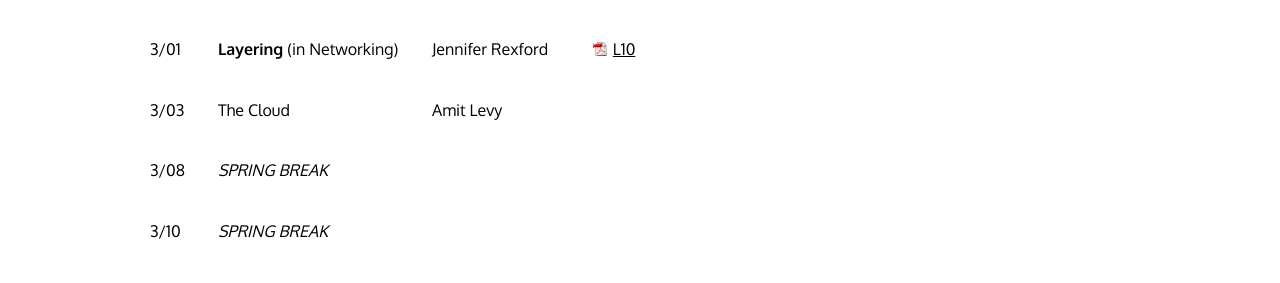
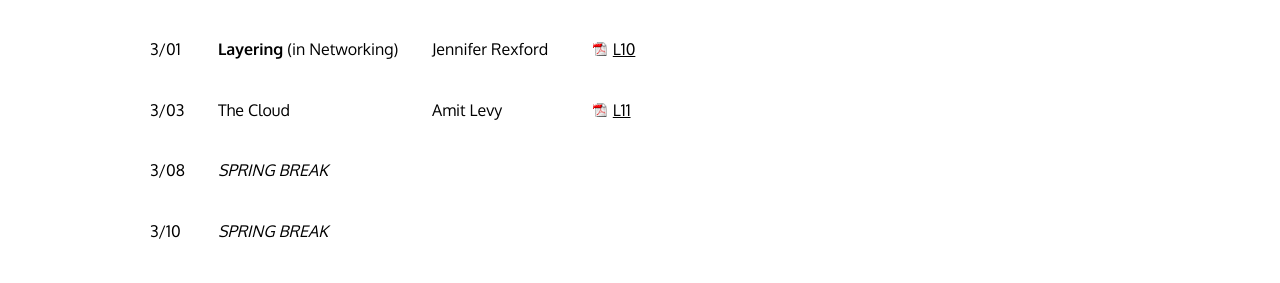
Before and after one commit to cos316/cos316-web, a Jekyll site: the page built from lectures.md, in a window 1280 px wide and 900 px high, scrolled down 703 px. Shown: the part 160-443 px from the top of the window. Built offline with Jekyll 4.4.1, drawn with Linux system fonts in a browser that asks for light colours; nearby versions of some CDN libraries.

Commit message:
cloud lecture

```diff
--- a/lectures.md
+++ b/lectures.md
@@ -18,7 +18,7 @@ Lectures meet on Tuesday and Thursday 10:00-10:50am
 | 2/22  | Web Caching      | Jennifer Rexford |[L09](/lectures/L09-cdn-caching.pdf)  | | |
 | 2/24  | NetCache (Research)   | Jennifer Rexford |[L10](/lectures/L10-NetCache.pdf)   | | [NetCache: Balancing Key-Value Stores with Fast In-Network Caching](/readings/netcache.pdf) |
 | 3/01 | **Layering** (in Networking)  | Jennifer Rexford |[L10](/lectures/L11-layering-networking.pdf)   | | |
-| 3/03 | The Cloud  | Amit Levy   |   | | |
+| 3/03 | The Cloud  | Amit Levy   | [L11](/lectures/L11-the-cloud.pdf)  | | |
 | 3/08 |  *SPRING BREAK*   | | | | |
 | 3/10 |  *SPRING BREAK*   | | | | |
 | 3/15 | "Hey, you, get off of my cloud" (Research) | Amit Levy   |   | | [Hey, you, get off my cloud: Exploring Information Leakage in Third-Party Compute Clouds](/readings/cloudsec.pdf) |
```
Also changed, not shown: 1 other file.
